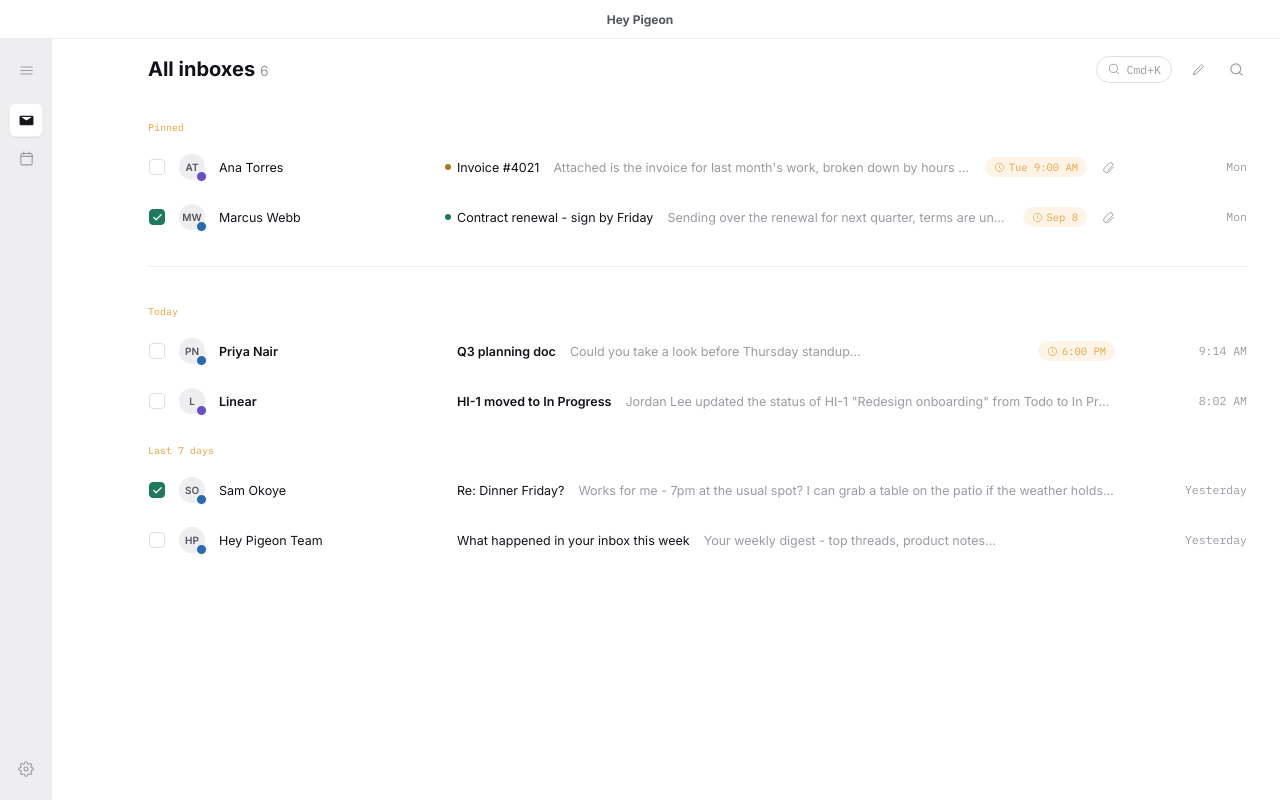
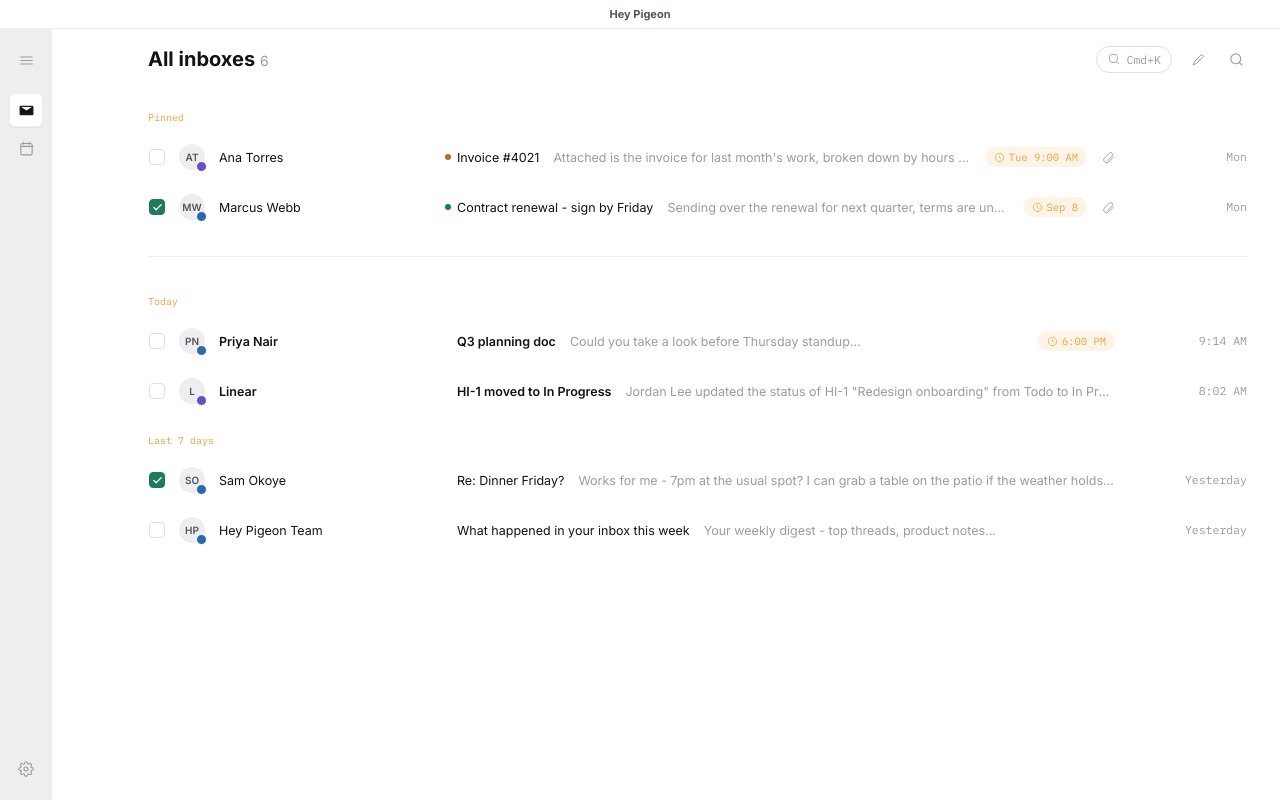
Before and after one commit to peterkracik/hey-pigeon, a Svelte app: page / in a window 1280 px wide. Built offline with nearby package versions, Linux system fonts and the light colour scheme.

Commit message:
header 28px, brand 11px

```diff
--- a/src/App.svelte
+++ b/src/App.svelte
@@ -1074,7 +1074,7 @@
   }
   .apphead {
     /* Title centers on the traffic-light axis — equal space above/below. */
-    height: 38px;
+    height: 28px;
     flex-shrink: 0;
     position: relative;
     background: var(--surface-card);
@@ -1086,7 +1086,7 @@
   .apphead-title {
     font-family: var(--font-display);
     font-weight: 700;
-    font-size: 12px;
+    font-size: 11px;
     color: var(--text-secondary);
   }
   .title {
```
